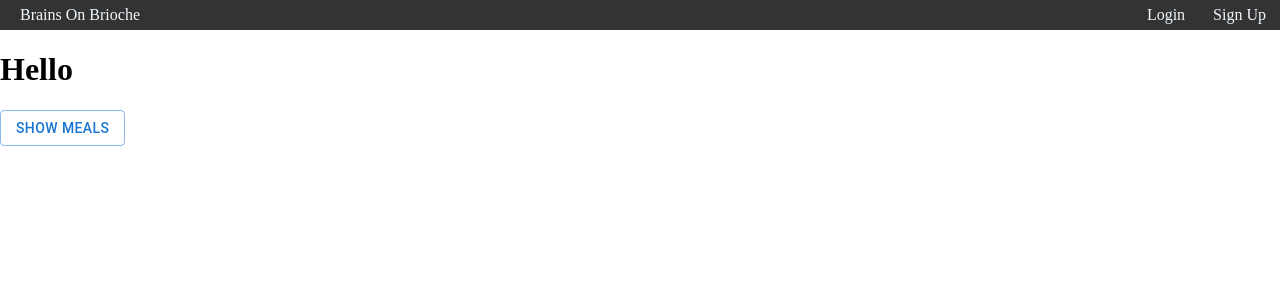
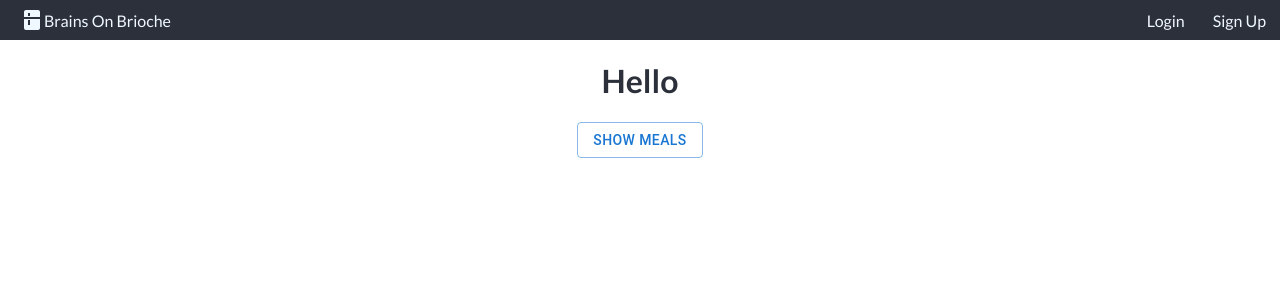
Before and after one commit to archiemartini/BoB_mk2_frontend, a React (Create React App) app: page / in a window 1280 px wide. Shown: the top 300 px of the page. Built offline with nearby package versions, Linux system fonts and the light colour scheme; the HTML template or start-up script is replaced by a standard one.

Commit message:
front end cleanup

```diff
--- a/src/components/MealCard.js
+++ b/src/components/MealCard.js
@@ -2,7 +2,7 @@ export default function MealCard(props) {
   return (
     <div className="meal--card">
         <img src={props.image} alt={props.id} className="meal--card-image"></img>
-        <h3>{props.title}</h3>
+        <b className="meal--card-title">{props.title}</b>
         <span className="meal--card-likes">{props.likes} likes</span>
         <span>{props.missedIngredientCount}/{props.missedIngredientCount + props.usedIngredientCount} ingredients</span>
     </div>
--- a/src/components/Navbar.js
+++ b/src/components/Navbar.js
@@ -1,10 +1,11 @@
 import { Link, useMatch, useResolvedPath } from "react-router-dom"
+import KitchenIcon from '@mui/icons-material/Kitchen';
 
 export default function Navbar() {
 
   return (
     <nav className="nav">
-      <Link to="/" className="site-title">Brains On Brioche</Link>
+      <Link to="/" className="site-title"><KitchenIcon />Brains On Brioche</Link>
       <ul>
         <CustomLink to="/login">Login</CustomLink>
         {/* <CustomLink to="/logout">Logout</CustomLink> */}
--- a/src/index.css
+++ b/src/index.css
@@ -1,14 +1,32 @@
+@import url('https://fonts.googleapis.com/css2?family=Lato:wght@300;400;700;900&display=swap');
+
 * {
   box-sizing: border-box;
 }
 
 body {
-  margin: 0
+  margin: 0;
+  /* font-size: calc(16px + 1vw); */
+  font-family: 'Lato', sans-serif;
+  color: #2b303a;
+}
+
+.header {
+  margin-left: auto;
+  margin-right: auto;
+}
+
+/* /////////// NAVBAR /////////// */
+
+.site-title-icon {
+  display: flex;
+  align-items: center;
+  justify-content: center;
 }
 
 .nav {
-  height: 30px;
-  background-color: #333;
+  height: 40px;
+  background-color: #2b303a;
   color:aliceblue;
   display:flex;
   justify-content: space-between;
@@ -48,12 +66,28 @@ body {
   text-decoration: underline;
 }
 
+/* ////////// HOME ////////// */
+
+/* .Home {
+  display: grid;
+  place-items: center;
+} */
+
+.hero {
+  display: flex;
+  flex-direction: column;
+  align-items: center;
+  justify-content: center;
+}
+
 .meal--list {
+  padding: 5px;
   display: flex;
   overflow-y: scroll;
 }
 
 .meal--card {
+  color: black;
   display: flex;
   flex-direction: column;
   width: 150px;
@@ -69,3 +103,8 @@ body {
 .meal--card:hover {
   background-color: rgb(208, 208, 208);
 }
+
+.meal--card-title {
+  height: 37px;
+  text-align: center;
+}
--- a/src/pages/Home.js
+++ b/src/pages/Home.js
@@ -16,12 +16,14 @@ export default function Home() {
 
   return (
     <div className="Home">
+      <div className="hero">
         <h1>Hello</h1>
         <Button
           label="Show Meals"
           variant="outlined"
           onClick={() => setShowMeals(!showMeals)}
         >Show Meals</Button>
+      </div>
   {
     showMeals &&
     <div className="meal--list">
```
Lines whose indentation alone changed are shown as unchanged.
